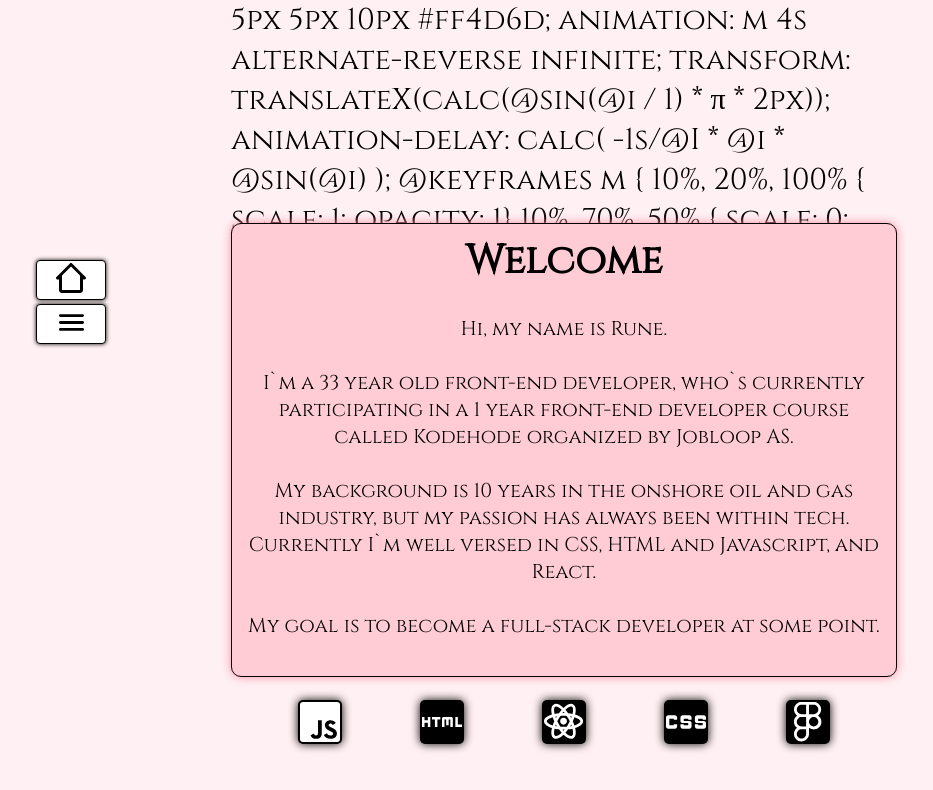
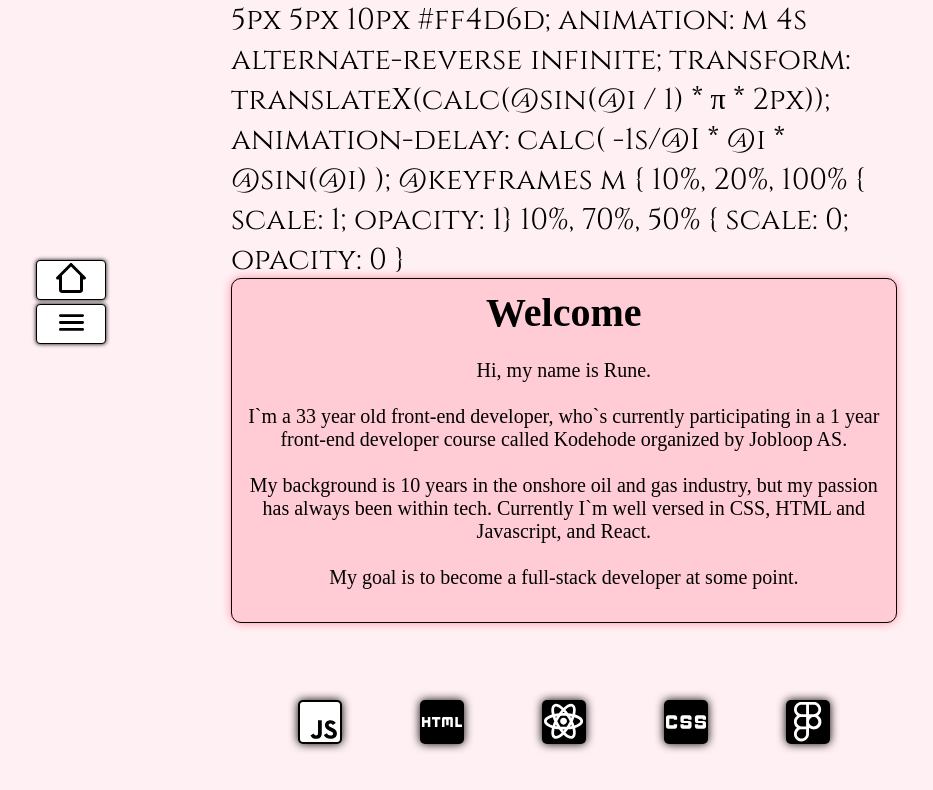
Before and after one commit to RuneKodehode/porto, a React (Vite) app: page / in a window 1280 px wide. Shown: the top 790 px of the page, without its empty margins (89-1022 px from the left). Built offline with nearby package versions, Linux system fonts and the light colour scheme.

Commit message:
fontchange

```diff
--- a/src/App.jsx
+++ b/src/App.jsx
@@ -13,7 +13,6 @@ function App() {
       <Router>
         <div id="header">
           <Rune />
-
           <NavBar />
           <div className="pitch">
             <Routes>
--- a/src/index.css
+++ b/src/index.css
@@ -9,6 +9,7 @@ body {
 .pitch {
   justify-self: center;
   align-self: center;
+  font-family: "Heebo";
   border-radius: 10px;
   font-size: 20px;
   grid-column: col-two;
```
